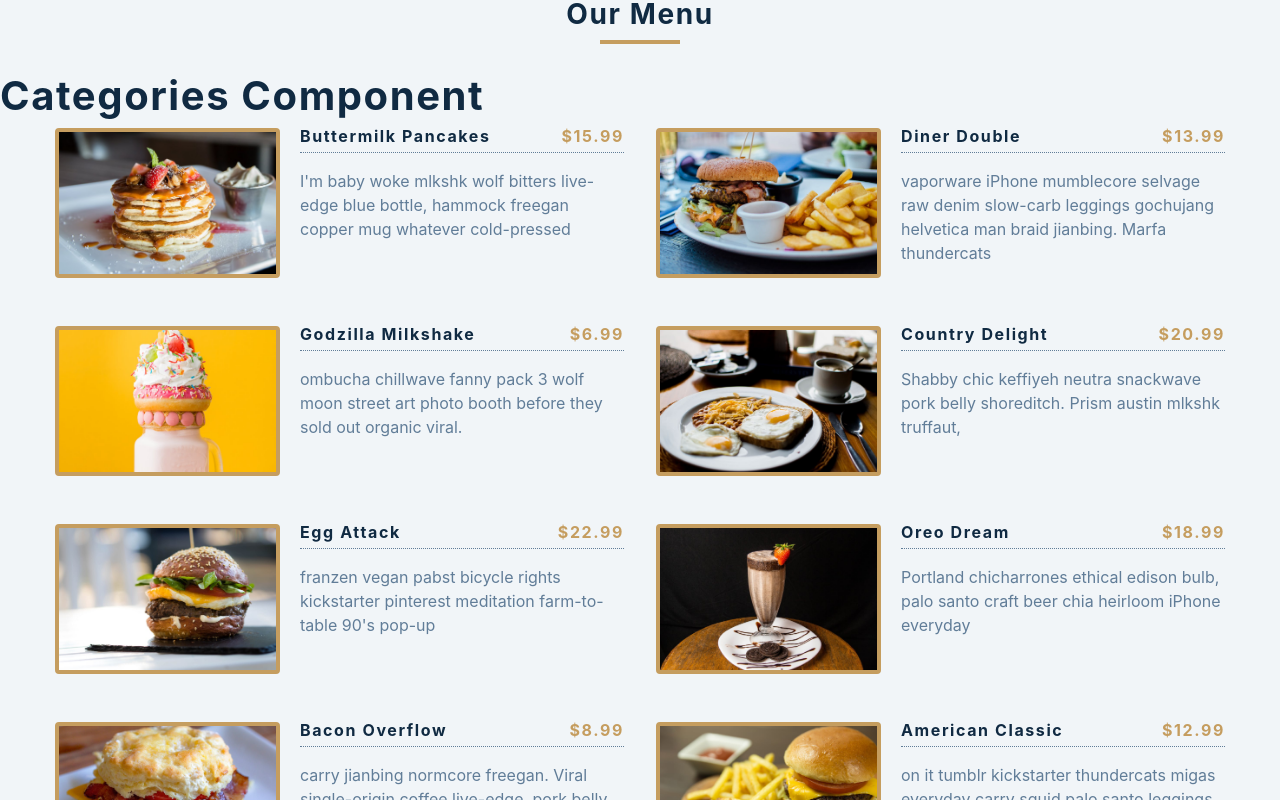
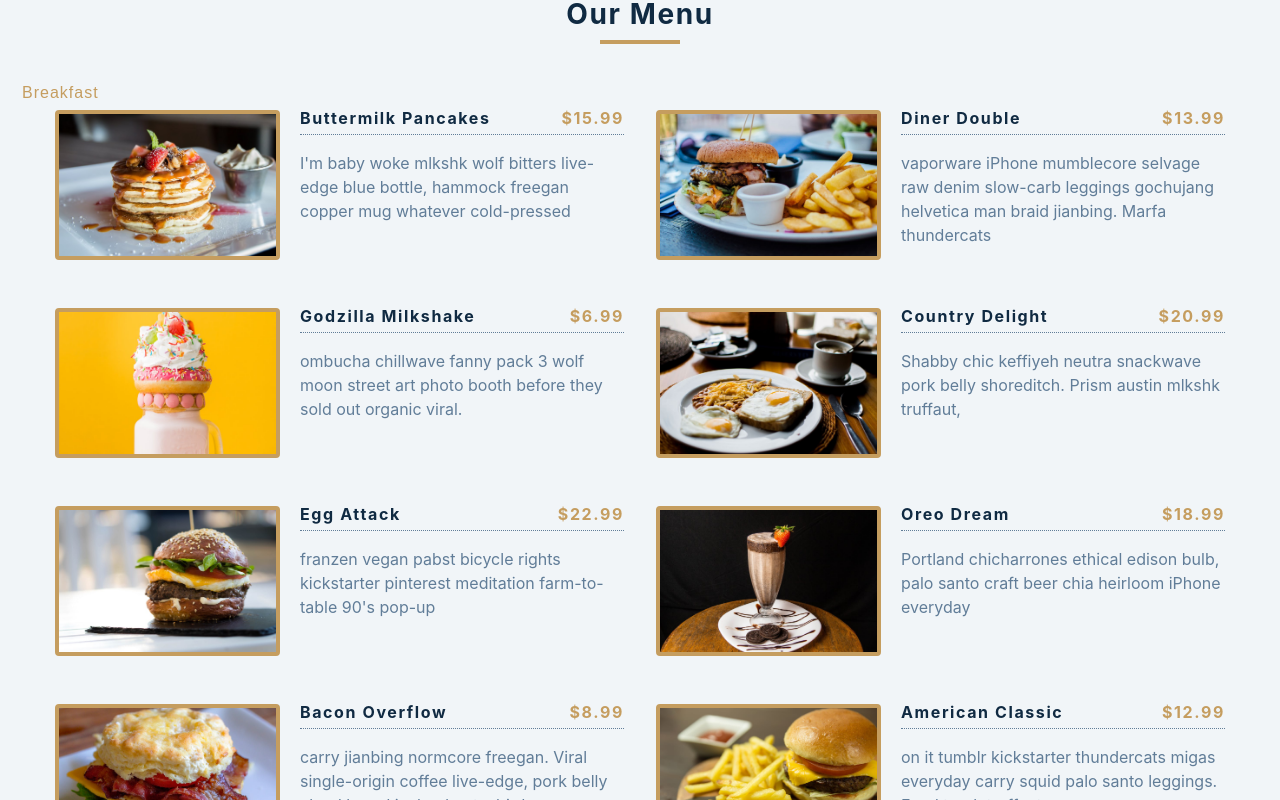
Before and after one commit to jubhavsar/React-Projects-JnSm, a React (Create React App) app in the folder 05-menu/: page / in a window 1280 px wide. Shown: the top 800 px of the page. Built offline with nearby package versions, Linux system fonts and the light colour scheme.

Commit message:
Create category component in which manually render category wise menu

```diff
--- a/05-menu/src/App.js
+++ b/05-menu/src/App.js
@@ -8,11 +8,9 @@ function App() {
   const [caregories, setCategories] = useState([]);
 
   const filterItems = (category) => {
-   const newItems = items.filter((item) => {
-    item.category === category;
-    setMenuItems(newItems);
+   const newItems = items.filter((item) => item.category === category)
+     setMenuItems(newItems);
 
-   })
   }
 
   return (
--- a/05-menu/src/Categories.js
+++ b/05-menu/src/Categories.js
@@ -1,7 +1,12 @@
 import React from 'react';
 
-const Categories = () => {
-  return <h2>categories component</h2>;
+const Categories = ({filterItems}) => {
+  return (
+    <div className="button-container">
+      <button className='filter-btn' onClick={() => filterItems('breakfast')}>Breakfast</button>
+    </div>
+
+  );
 };
 
 export default Categories;
```
